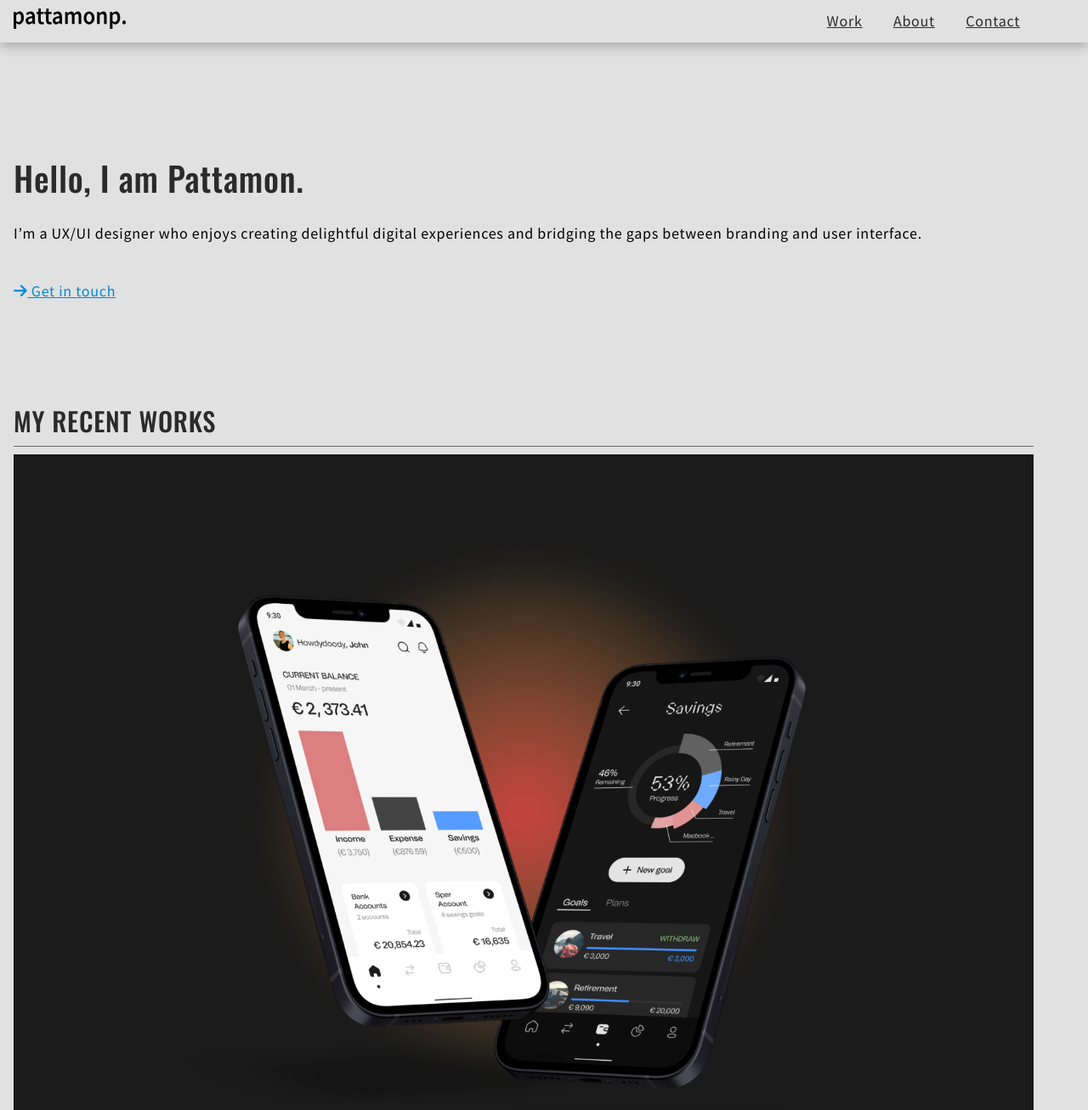
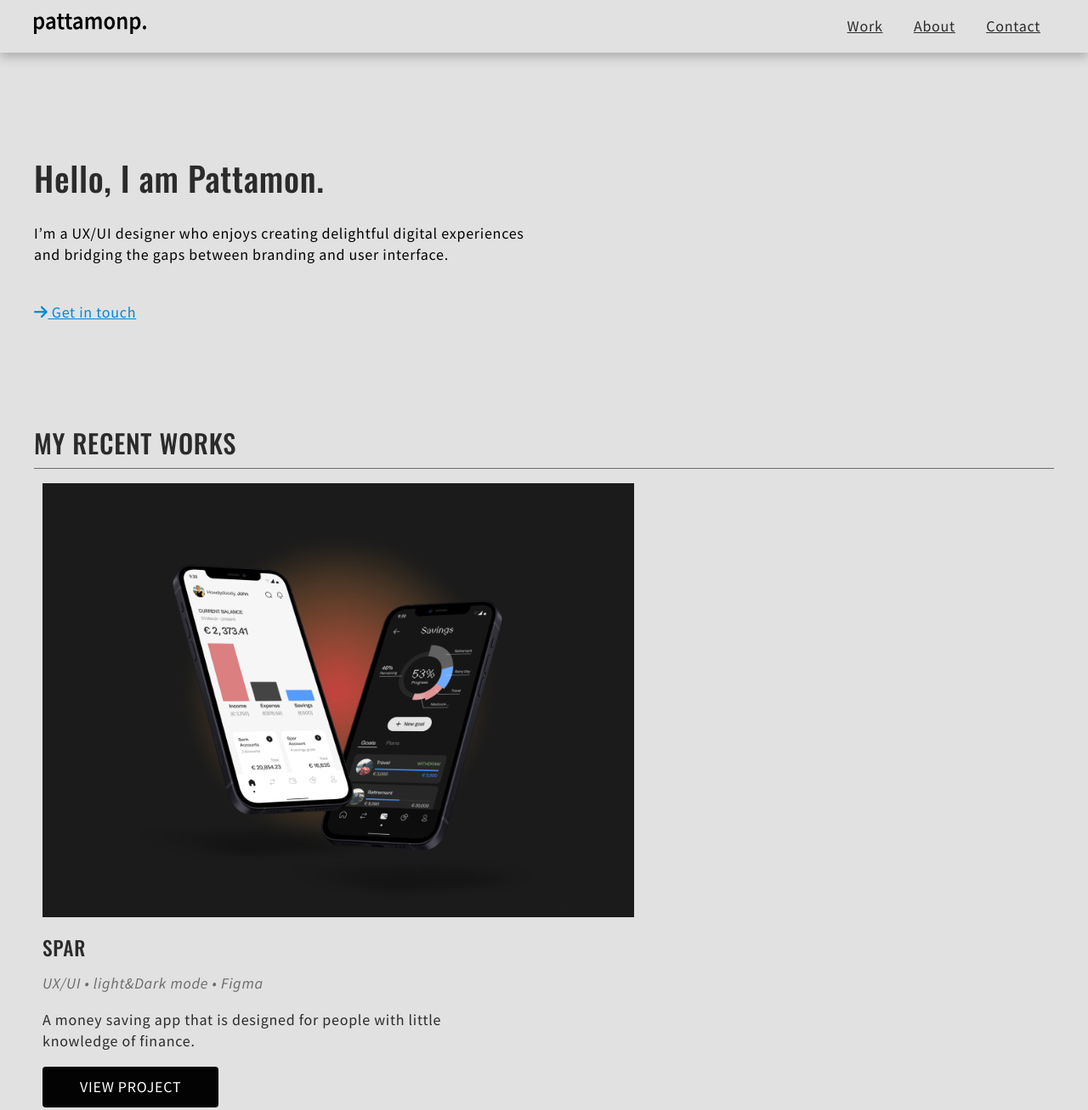
Before and after one commit to ppoonsiri/Portfolio-Site-PattamonP-, a plain HTML site: page index.html in a window 1280 px wide. Shown: the top 1307 px of the page at 85% size. Drawn offline with nearby package versions, Linux system fonts and the light colour scheme.

Commit message:
Update Column Styling

```diff
--- a/css/style.css
+++ b/css/style.css
@@ -12,7 +12,7 @@ header {
   box-shadow: 0px 5px 12px 0px rgba(50, 50, 50, 0.3);
   width: 100%;
   text-align: center;
-  padding: 10px 0;
+  padding: 16px 0;
 }
 
 body {
@@ -22,7 +22,7 @@ body {
   font-family: 'Source Sans Pro', sans-serif;
   font-style: normal;
   font-weight: 400;
-  font-size: 18px;
+  font-size: 16px;
   line-height: 1.4;
   /* or 133% */
   letter-spacing: 0.04em;
@@ -159,7 +159,7 @@ hr {
 }
 
 .container {
-  padding: 0 16px;
+  padding: 0 24px;
 }
 
 .section {
@@ -196,6 +196,10 @@ nav > ul > li > a {
   padding-bottom: 64px;
 }
 
+.row {
+  padding-top: 8px;
+}
+
 .work .row {
   padding-bottom: 48px;
 }
@@ -221,6 +225,13 @@ nav > ul > li > a {
   flex-direction: column;
 }
 
+.social svg rect {
+  width: 100%;
+  max-width: 92px;
+  height: 100%;
+  max-width: 92px;
+}
+
 iframe {
   width: 100%;
 }
@@ -243,6 +254,24 @@ Medium devices (640px and larger)
   nav {
     margin-top: 0;
   }
+  body {
+    font-size: 1.125em;
+  }
+  .col-md-6 {
+    width: 50%;
+  }
+  [class*="col-"] {
+    float: left;
+    padding: 0 10px;
+  }
+  .row::after {
+    content: "";
+    clear: both;
+    display: table;
+}
+  .welcome span {
+    display: block;
+  }
   .competitors {
     flex-direction: row;
     align-items: center;
@@ -258,6 +287,55 @@ Medium devices (640px and larger)
 Large devices (1024px or larger)
 ================================= */
 @media only screen and (min-width: 1024px) {
+  header {
+    text-align: unset;
+  }
+  header .container {
+    display: flex;
+    justify-content: space-between;
+    align-items: center;
+  }
+  header .logo {
+    max-width: 50%;
+  }
+  nav {
+    margin-top: 0;
+  }
+  body {
+    font-size: 1.125em;
+  }
+  .container {
+    max-width: 1200px;
+    margin-left: auto;
+    margin-right: auto;
+  }
+  .col-lg-7 {
+    width: 58%;
+  }
+  .col-lg-5 {
+    width: 42%;
+  }
+  [class*="col-"] {
+    float: left;
+    padding: 0 10px;
+  }
+  .row::after {
+    content: "";
+    clear: both;
+    display: table;
+}
+  .welcome span {
+    display: block;
+  }
+  .competitors {
+    flex-direction: row;
+    align-items: center;
+    justify-content: space-between;
+  }
+  .competitors picture {
+    max-width: 25%;
+    display: block;
+  }
 }
 
 /* ==============================
--- a/index.html
+++ b/index.html
@@ -34,8 +34,8 @@
       <div class="container">
         <h1> Hello, I am Pattamon.</h1>
         <p>I’m a UX/UI designer who enjoys creating delightful digital
-          experiences and bridging the gaps between branding and user
-          interface.</p>
+          experiences <span>and bridging the gaps between branding and user
+          interface.</span></p>
           <br>
           <a href="#contact"><i class="fa-solid fa-arrow-right"></i> Get in touch</a>
       </div>
@@ -48,7 +48,7 @@
         <hr>
         <!-- Project 1  -->
           <div class="row">
-            <div class="column">
+            <div class="column col-md-6 col-lg-7">
               <picture>
                 <source srcset="img/spar/spar@1.jpg"
                 media="(max-width:767px)">
@@ -56,7 +56,7 @@
                 alt="SPAR Preview">
               </picture>
             </div>
-            <div class="column spar">
+            <div class="column col-md-6 col-lg-5 spar">
               <h3>Spar</h3>
               <p><span>UX/UI • light&Dark mode • Figma</span></p>
               <p>A money saving app that is designed for people
@@ -66,7 +66,7 @@
           </div>
         <!-- Project 2  -->
           <div class="row">
-            <div class="column">
+            <div class="column col-md-6 col-lg-7">
               <picture>
               <source srcset="img/amuseum/amuseum@1.jpg"
               media="(max-width:767px)">
@@ -74,7 +74,7 @@
               alt="amuseum Preview">
               </picture>
             </div>
-            <div class="column amuseum">
+            <div class="column col-md-6 col-lg-5 amuseum">
               <h3>amusuem!</h3>
               <p><span>UX/UI • Figma</span></p>
               <p>A gallery tour app that gathers all audio tour guides and maps
```
Also changed, not shown: about.html (+2 -2 lines), spar.html (+2 -0 lines). Lines whose indentation alone changed are shown as unchanged.
